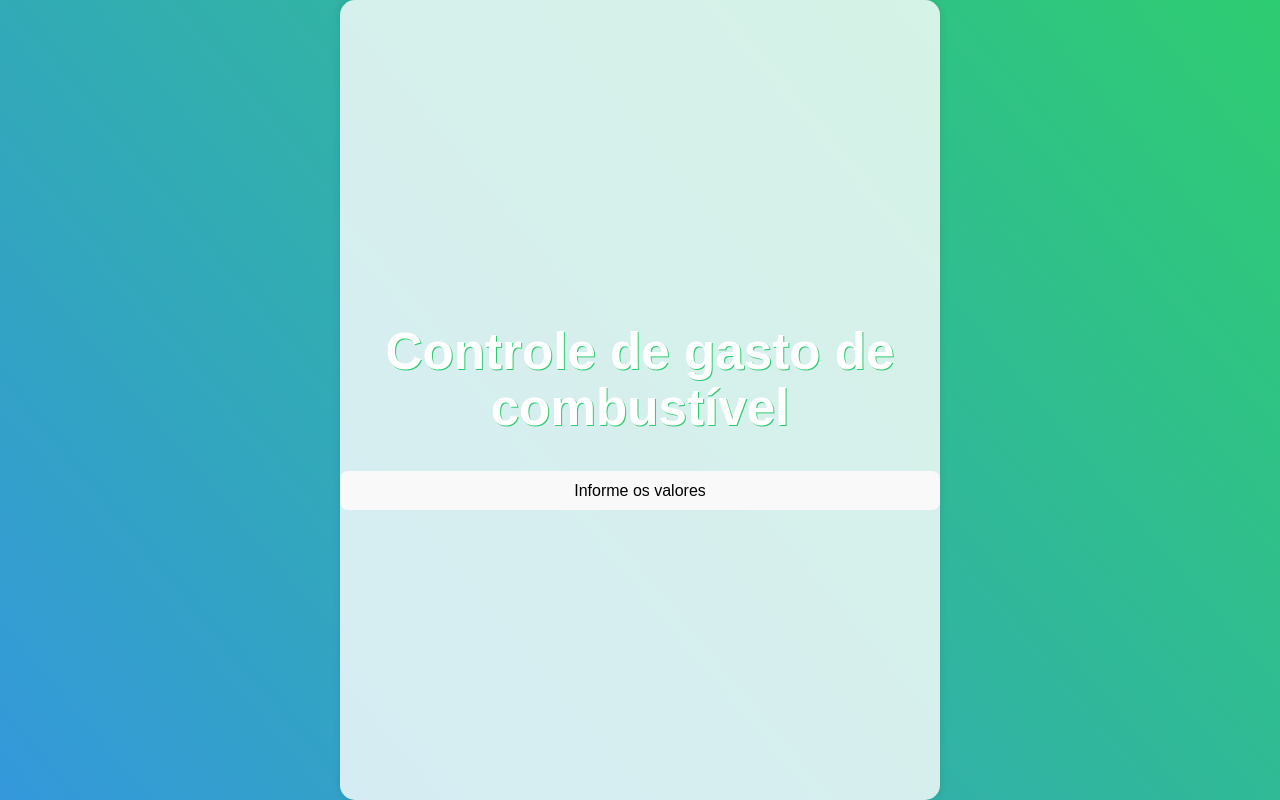
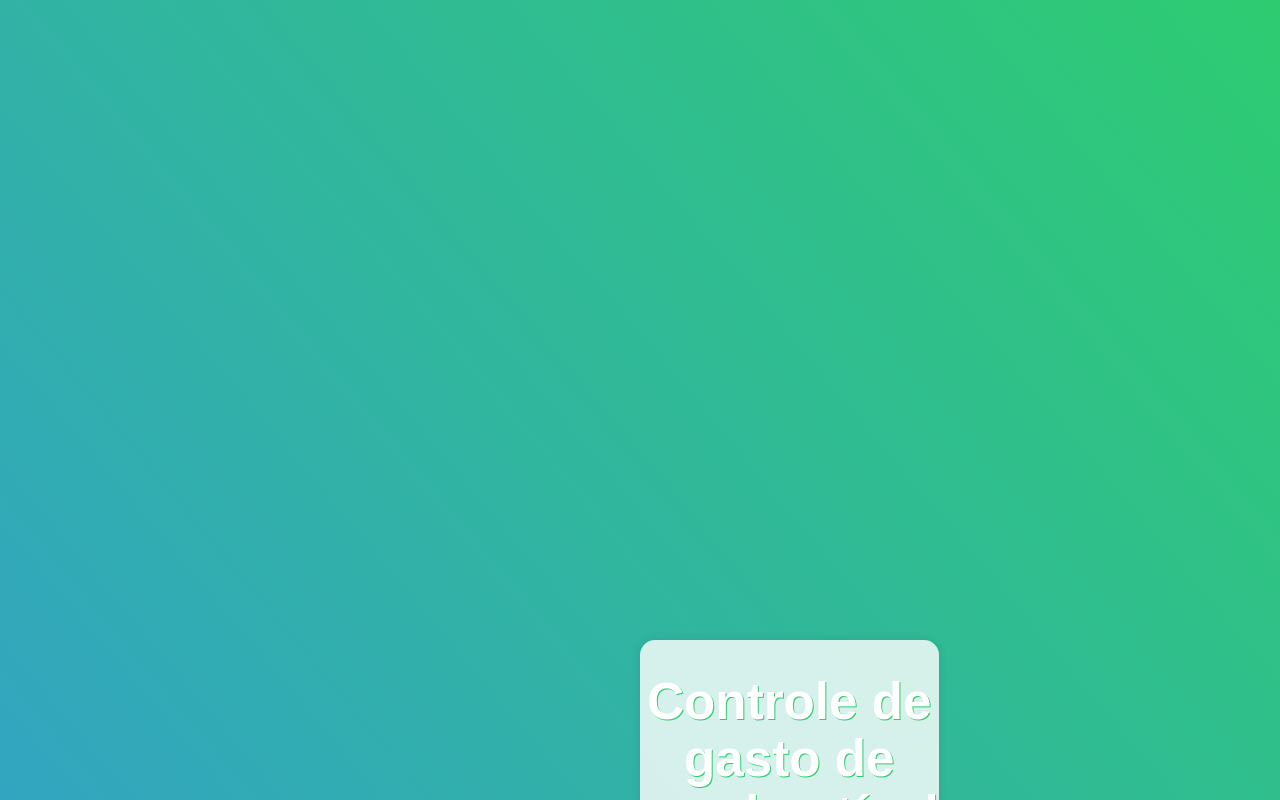
Before and after one commit to MarceloMederi/consumoCombustivelReact, a React (Vite) app in the folder concom/: page / in a window 1280 px wide. Shown: the top 800 px of the page. Built offline with nearby package versions, Linux system fonts and the light colour scheme.

Commit message:
Update App.css
Centralizado a div

```diff
--- a/concom/src/App.css
+++ b/concom/src/App.css
@@ -17,18 +17,12 @@ main {
 
 div {
   width: 80%; /* ou qualquer largura desejada */
-  margin: auto; /* centraliza horizontalmente */
+  margin: 50%; /* centraliza horizontalmente */
   max-width: 600px; /* mantém o máximo de largura para evitar esticar demais em telas grandes */
   background-color: rgba(255, 255, 255, 0.8);
   border-radius: 15px;
   box-shadow: 0 0 10px rgba(0, 0, 0, 0.1);
-  display: flex;
-  flex-direction: column;
-  justify-content: center;
-  height: 100vh; /* define a altura como 100% da altura da viewport */
 }
-
-
 
 input {
   width: calc(100% - 20px);
```
